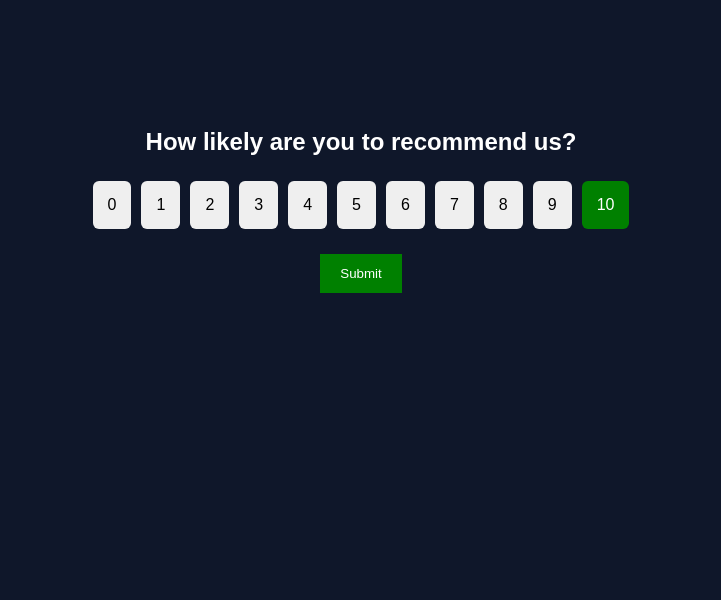
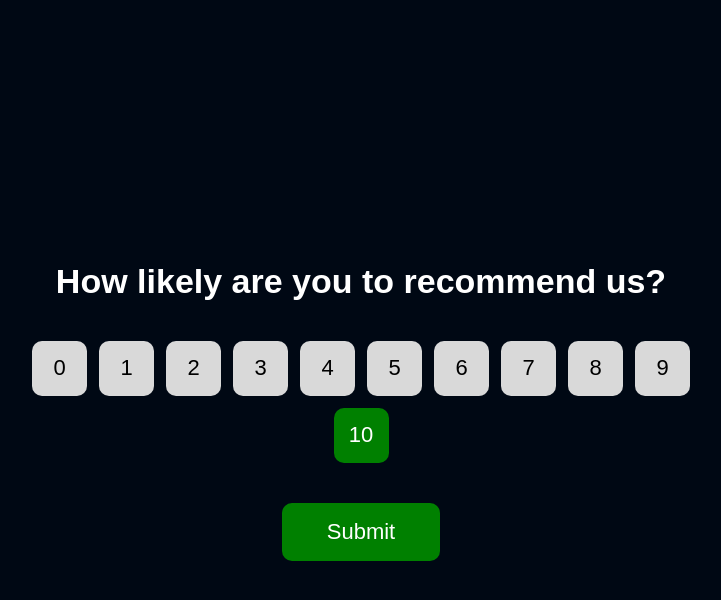
Before and after one commit to pranavsharma-997/csat-app, a website: page index.html in a window 1280 px wide. Both pictures are taken after a click on the button "10". Shown: the whole page, without its empty margins (279-1000 px from the left). Drawn offline with Linux system fonts and the light colour scheme.

Commit message:
frontend final fix

```diff
--- a/index.html
+++ b/index.html
@@ -1,137 +1,219 @@
 <!DOCTYPE html>
-<html>
+<html lang="en">
+
 <head>
-  <title>CSAT Feedback</title>
+  <meta charset="UTF-8" />
+  <meta name="viewport" content="width=device-width, initial-scale=1.0" />
+
+  <title>TruckX Feedback</title>
 
   <style>
     body {
-      font-family: Arial;
-      background: #0f172a;
+      margin: 0;
+      padding: 0;
+      background: #000814;
       color: white;
-      text-align: center;
-      padding-top: 100px;
+      font-family: Arial, sans-serif;
+      display: flex;
+      justify-content: center;
+      align-items: center;
+      min-height: 100vh;
     }
 
-    #ratings button {
-      margin: 5px;
-      padding: 15px;
-      font-size: 16px;
-      border-radius: 6px;
-      border: none;
-      cursor: pointer;
+    .container {
+      width: 90%;
+      max-width: 700px;
+      text-align: center;
+      padding: 30px;
     }
 
-    #ratings button:hover {
+    h1 {
+      margin-bottom: 40px;
+      font-size: 34px;
+    }
+
+    .scores {
+      display: flex;
+      justify-content: center;
+      flex-wrap: wrap;
+      gap: 12px;
+      margin-bottom: 40px;
+    }
+
+    .score-btn {
+      width: 55px;
+      height: 55px;
+      border: none;
+      border-radius: 10px;
+      background: #d9d9d9;
+      color: black;
+      font-size: 22px;
+      cursor: pointer;
+      transition: 0.2s;
+    }
+
+    .score-btn:hover {
+      transform: scale(1.08);
+    }
+
+    .score-btn.active {
       background: green;
       color: white;
     }
 
     #submitBtn {
-      display: none;
-      margin-top: 20px;
-      padding: 12px 20px;
       background: green;
       color: white;
       border: none;
+      padding: 16px 45px;
+      border-radius: 10px;
+      font-size: 22px;
       cursor: pointer;
     }
 
-    #msg {
-      display: none;
+    #submitBtn:hover {
+      opacity: 0.9;
+    }
+
+    .success {
       margin-top: 20px;
-      font-size: 22px;
+      color: lightgreen;
+      font-size: 20px;
+    }
+
+    .error {
+      margin-top: 20px;
+      color: red;
+      font-size: 20px;
     }
   </style>
 </head>
 
 <body>
 
-<h2>How likely are you to recommend us?</h2>
+  <div class="container">
 
-<div id="ratings"></div>
+    <h1>How likely are you to recommend us?</h1>
+
+    <div class="scores" id="scores"></div>
 
     <button id="submitBtn">Submit</button>
 
-<div id="msg">🙏 Thank you for your feedback!</div>
+    <div id="message"></div>
+
+  </div>
 
   <script>
 
-// 🔹 Get email
+    // ============================
+    // YOUR RENDER BACKEND URL
+    // ============================
+
+    const API_URL = "https://csat-app-x6xr.onrender.com";
+
+    // ============================
+    // GET EMAIL FROM URL
+    // ============================
+
     const params = new URLSearchParams(window.location.search);
+
     const email = params.get("email");
 
-// ❗ Do NOT stop script with alert (this was breaking clicks)
     if (!email) {
-  console.log("Email missing");
+      alert("Invalid link. Email missing.");
     }
+
+    // ============================
+    // SCORE BUTTONS
+    // ============================
+
+    const scoresDiv = document.getElementById("scores");
 
     let selectedScore = null;
 
-// 🔥 Create buttons properly
-const ratingsDiv = document.getElementById("ratings");
+    for (let i = 0; i <= 10; i++) {
 
-for (let i = 0; i <= 10; i++) {
       const btn = document.createElement("button");
+
       btn.innerText = i;
 
-  btn.addEventListener("click", function () {
+      btn.classList.add("score-btn");
+
+      btn.onclick = () => {
+
+        document.querySelectorAll(".score-btn").forEach(b => {
+          b.classList.remove("active");
+        });
+
+        btn.classList.add("active");
 
         selectedScore = i;
+      };
 
-    // highlight
-    document.querySelectorAll("#ratings button").forEach(b => {
-      b.style.background = "";
-      b.style.color = "";
-    });
-
-    btn.style.background = "green";
-    btn.style.color = "white";
-
-    document.getElementById("submitBtn").style.display = "inline-block";
-  });
-
-  ratingsDiv.appendChild(btn);
+      scoresDiv.appendChild(btn);
     }
 
-// 🔥 Submit logic
-document.getElementById("submitBtn").addEventListener("click", async function () {
+    // ============================
+    // SUBMIT FEEDBACK
+    // ============================
+
+    const submitBtn = document.getElementById("submitBtn");
+
+    submitBtn.onclick = async () => {
+
+      const message = document.getElementById("message");
+
+      message.innerHTML = "";
 
       if (selectedScore === null) {
         alert("Please select a score");
         return;
       }
 
-  const btn = this;
-  btn.innerText = "Submitting...";
-  btn.disabled = true;
+      submitBtn.innerText = "Submitting...";
 
       try {
-    const res = await fetch("https://csat-app-x6xr.onrender.com/submit-score", {
+
+        const response = await fetch(`${API_URL}/submit-score`, {
+
           method: "POST",
+
           headers: {
             "Content-Type": "application/json"
           },
+
           body: JSON.stringify({
-        score: selectedScore,
-        email: email
+            email: email,
+            score: selectedScore
           })
         });
 
-    if (!res.ok) throw new Error();
+        const data = await response.json();
 
-    btn.style.display = "none";
-    document.getElementById("msg").style.display = "block";
+        if (data.success) {
 
-  } catch (err) {
+          message.innerHTML =
+            `<div class="success">✅ Thank you for your feedback!</div>`;
 
-    alert("Server waking up. Try again in 10 sec");
+        } else {
 
-    btn.innerText = "Submit";
-    btn.disabled = false;
+          message.innerHTML =
+            `<div class="error">❌ Failed to submit feedback</div>`;
         }
-});
+
+      } catch (error) {
+
+        console.log(error);
+
+        message.innerHTML =
+          `<div class="error">❌ Server error</div>`;
+      }
+
+      submitBtn.innerText = "Submit";
+    };
 
   </script>
 
 </body>
+
 </html>
```
Lines whose indentation alone changed are shown as unchanged.
